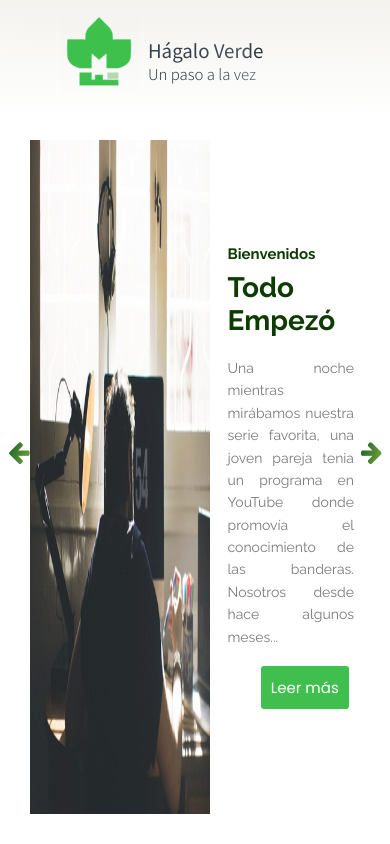
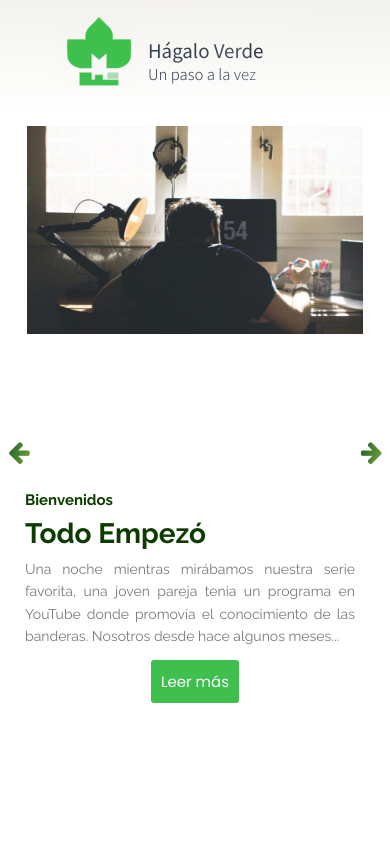
Before and after one commit to crehds/hagalo_verde, a React (Create React App) app: page / in a window 390 px wide. Both pictures are taken after a click on the element 371 px from the left and 453 px from the top of the page. Shown: the top 844 px of the page. Built offline with nearby package versions, Linux system fonts and the light colour scheme; a web font is replaced by a local one.

Commit message:
mobile design home 2. Unnecessary useEffect

```diff
--- a/src/components/HomeSection/Home2/index.jsx
+++ b/src/components/HomeSection/Home2/index.jsx
@@ -1,4 +1,4 @@
-import React, { useEffect, useState } from 'react';
+import React from 'react';
 import {
   Article,
   Button,
@@ -11,39 +11,12 @@ import {
 } from './styles';
 
 import image2 from '../../../assets/chair-computer-desk-1866784-768x512.png';
-import image4 from '../../../assets/chair-computer-desk-1866784-300x450.png';
 
 export const Inicio2 = () => {
-  const [src, setSrc] = useState(image4);
-  useEffect(() => {
-    const onResize = (e) => {
-      const width = window.innerWidth < 620;
-
-      if (width) {
-        setSrc(image4);
-      } else {
-        setSrc(image2);
-      }
-    };
-    window.addEventListener('resize', onResize);
-    return () => {
-      return window.removeEventListener('resize', onResize);
-    };
-  }, [src]);
-
-  useEffect(() => {
-    const width = window.innerWidth < 620;
-    if (width) {
-      setSrc(image4);
-    } else {
-      setSrc(image2);
-    }
-  }, []);
-
   return (
     <Div id='home2'>
       <ImgWrapper>
-        <Image src={src} alt='imagen referencial' />
+        <Image src={image2} alt='imagen referencial' />
       </ImgWrapper>
       <Article>
         <H5>Bienvenidos</H5>
--- a/src/components/HomeSection/Home2/styles.jsx
+++ b/src/components/HomeSection/Home2/styles.jsx
@@ -6,6 +6,10 @@ export const Div = styled.div`
   width: 100%;
   display: grid;
   grid-template-columns: 1.4fr 1fr;
+  @media (max-width: 550px) {
+    grid-template-columns: 1fr;
+    grid-template-rows: 15em auto;
+  }
 `;
 
 export const ImgWrapper = styled.div`
@@ -16,12 +20,9 @@ export const ImgWrapper = styled.div`
     padding: 1em 1.5em;
     padding-right: 0.8em;
     @media (max-width: 550px) {
-      margin: 1.1em 0.4em;
-      padding: 0.8em 1.5em;
-      padding-right: 0.7em;
+      margin: 0.5em 0.3em;
+      padding: 0.5em 1.4em;
     }
-  }
-  @media (max-width: 550px) {
   }
 `;
 export const Image = styled.img`
@@ -44,6 +45,9 @@ export const Article = styled.article`
   @media (max-width: 870px) {
     padding: 8px;
     padding-left: 0px;
+    @media (max-width: 550px) {
+      padding: 0 25px;
+    }
     > h5 {
       font-size: 17px;
       @media (max-width: 550px) {
@@ -88,6 +92,10 @@ export const Paragraph = styled.p`
   text-align: justify;
   padding: 10px 10px;
   padding-right: 2em;
+  @media (max-width: 550px) {
+    margin-top: 3px;
+    padding: 5px 10px;
+  }
 `;
 export const Button = styled(Link)`
   margin: 0 auto;
```
